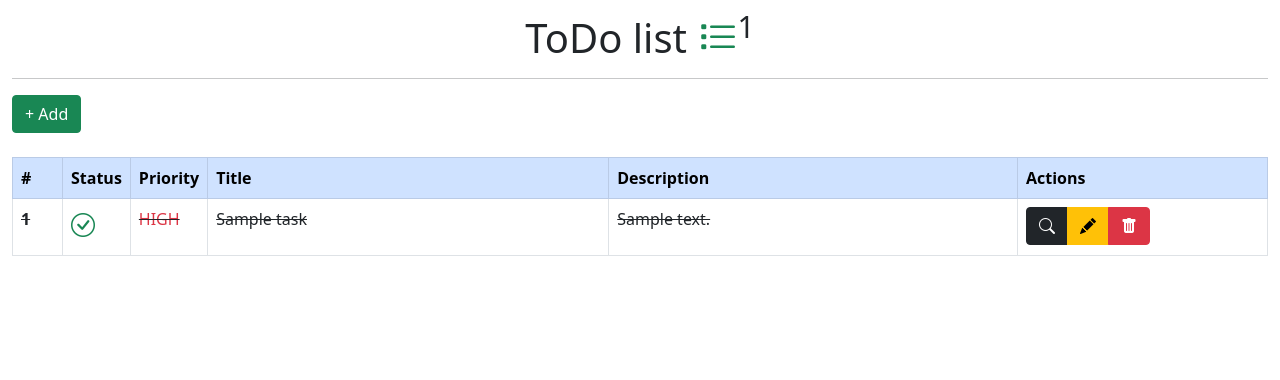
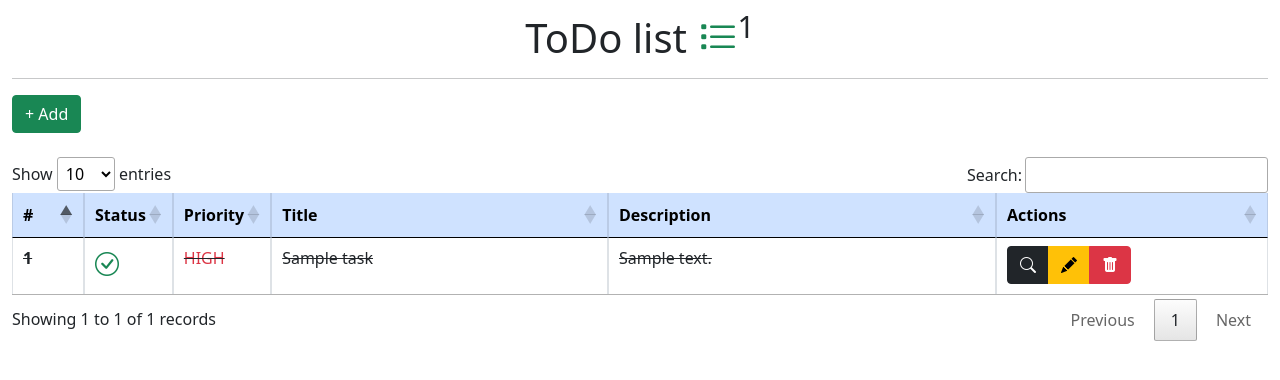
Before and after one commit to smartlegionlab/todo-app-django, a Django app: page /tasks/ in a window 1280 px wide. Shown: the part 56-436 px from the top of the page. Run offline with Django 5.2, Linux system fonts and the light colour scheme; a user stored in the database is signed in; tables that the repository leaves empty hold one stand-in row (values such as "Sample post"); some libraries are stand-ins or nearby versions.

Commit message:
Search, sort, pagination for tasks.

```diff
--- a/my_tasks/templates/my_tasks/tasks.html
+++ b/my_tasks/templates/my_tasks/tasks.html
@@ -11,7 +11,7 @@
     <br>
     <br>
     <div class="table-responsive">
-        <table class="table table-hover table-bordered">
+        <table id="Tasks" class="table table-hover table-bordered">
         <thead>
         <tr class="table-primary">
             <th scope="col">#</th>
@@ -48,3 +48,36 @@
     </table>
     </div>
 {% endblock %}
+{% block js %}
+    <script>
+    $(document).ready(function() {
+            $('#Tasks').DataTable({
+                language: {
+                    "decimal":        ",",
+                    "emptyTable":     "No data in table",
+                    "info":           "Showing _START_ to _END_ of _TOTAL_ records",
+                    "infoEmpty":      "Showing 0 to 0 of 0 entries",
+                    "infoFiltered":   "(filtered from _MAX_ records)",
+                    "infoPostFix":    "",
+                    "thousands":      ".",
+                    "lengthMenu":     "Show _MENU_ entries",
+                    "loadingRecords": "Loading...",
+                    "processing":     "Processing...",
+                    "search":         "Search:",
+                    "zeroRecords":    "No records found",
+                    "paginate": {
+                        "first":      "First",
+                        "last":       "The last one",
+                        "next":       "Next",
+                        "previous":   "Previous"
+                    },
+                    "aria": {
+                        "sortAscending":  ": activate to sort the column in ascending order",
+                        "sortDescending": ": activate to sort the column in descending order"
+                    }
+                }
+            });
+
+        });
+    </script>
+{% endblock %}
```
